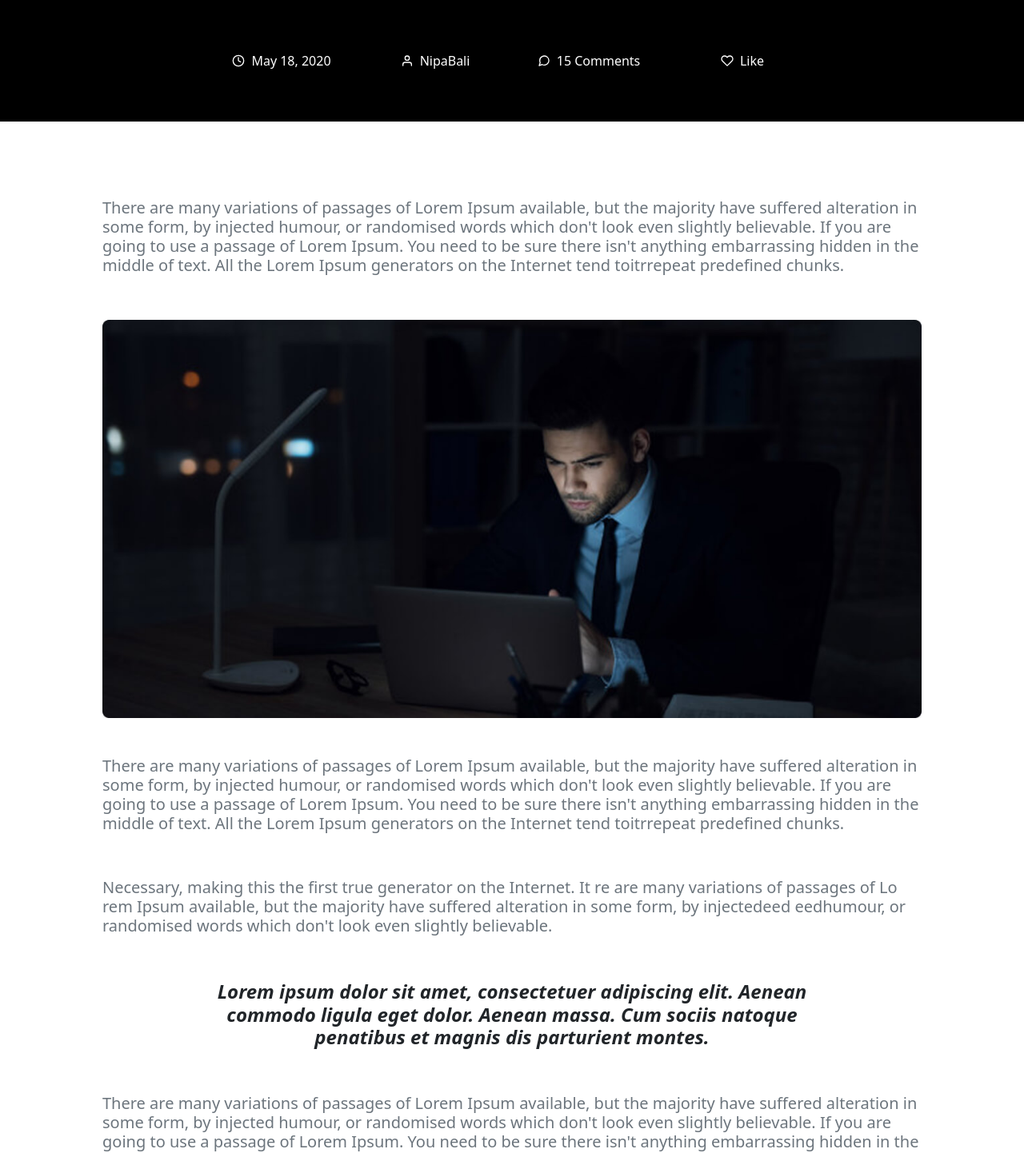
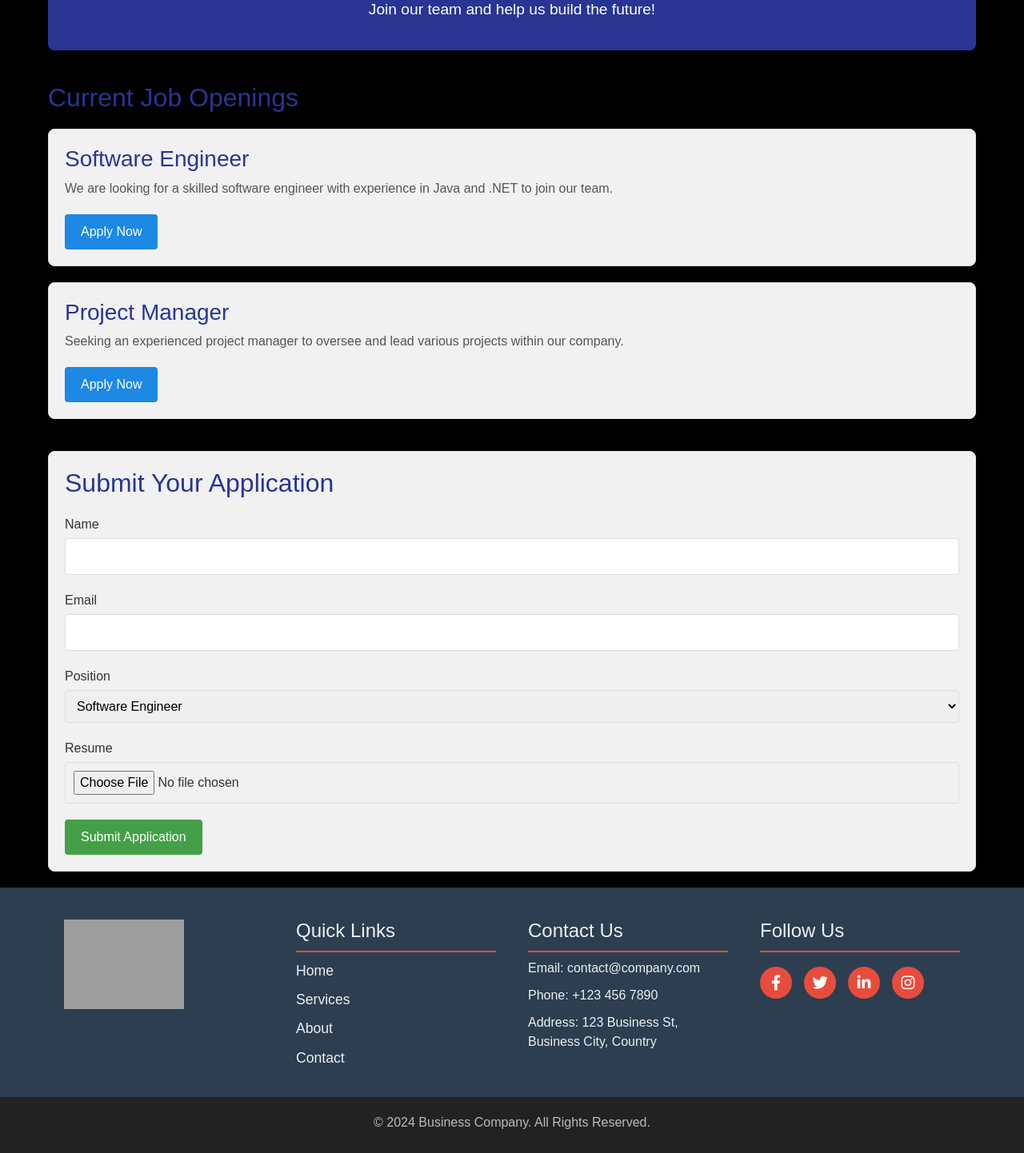
Before and after one commit to mississippii/JavaScriptWeb, a React (Create React App) app: page /career in a window 1280 px wide. Shown: the part 200-1642 px from the top of the page at 80% size. Built offline with nearby package versions, Linux system fonts and the light colour scheme; grey boxes are pictures that could not be loaded.

Commit message:
Necessary structure done

```diff
--- a/src/AppRoutes.js
+++ b/src/AppRoutes.js
@@ -7,7 +7,7 @@ import {
 import Header from './Components/Header/Header';
 import About from './Components/View/About/About';
 import Blog from './Components/View/Blog/Blog';
-import Career from './Components/View/BlogDetails/BlogDetails';
+import Career from './Components/View/Career/Career';
 import Contact from './Components/View/Contact/Contact';
 import Home from './Components/View/Home/Home';
 import Services from './Components/View/Services/Services';
@@ -24,7 +24,6 @@ const AppRoutes = () => {
                 <Route path='/services' element={<Services />} />
                 <Route path='/blog' element={<Blog />} />
                 <Route path='/career' element={<Career />} />
-                {/* <Route path='/footer1' element={<Footer1 />} /> */}
             </Routes>
             <Footer />
         </BrowserRouter>
--- /dev/null
+++ b/src/CSS/Career.css
@@ -0,0 +1,134 @@
+.career-page {
+    font-family: 'Arial', sans-serif;
+    padding: 20px;
+    max-width: 1200px;
+    margin: 0 auto;
+    color: #333;
+}
+
+.career-header {
+    text-align: center;
+    margin-bottom: 40px;
+    background-color: #283593;
+    color: #fff;
+    padding: 20px;
+    border-radius: 8px;
+}
+
+.career-header h1 {
+    font-size: 2.5em;
+    margin: 0;
+}
+
+.career-header p {
+    font-size: 1.2em;
+    margin-top: 10px;
+}
+
+.job-openings {
+    margin-bottom: 40px;
+}
+
+.job-openings h2 {
+    font-size: 2em;
+    margin-bottom: 20px;
+    color: #283593;
+}
+
+.job {
+    background-color: #f1f1f1;
+    padding: 20px;
+    border: 1px solid #ddd;
+    margin-bottom: 20px;
+    border-radius: 8px;
+    transition: transform 0.2s;
+}
+
+.job:hover {
+    transform: scale(1.02);
+}
+
+.job h3 {
+    margin-top: 0;
+    color: #283593;
+}
+
+.job p {
+    margin-bottom: 20px;
+    color: #555;
+}
+
+.apply-button {
+    background-color: #1e88e5;
+    color: #fff;
+    border: none;
+    padding: 10px 20px;
+    cursor: pointer;
+    border-radius: 4px;
+    transition: background-color 0.3s;
+}
+
+.apply-button:hover {
+    background-color: #1565c0;
+}
+
+.application-form {
+    background-color: #f1f1f1;
+    padding: 20px;
+    border: 1px solid #ddd;
+    border-radius: 8px;
+}
+
+.application-form h2 {
+    font-size: 2em;
+    margin-bottom: 20px;
+    color: #283593;
+}
+
+.form-group {
+    margin-bottom: 20px;
+}
+
+.form-group label {
+    display: block;
+    margin-bottom: 5px;
+    color: #333;
+}
+
+.form-group input,
+.form-group select {
+    width: 100%;
+    padding: 10px;
+    border: 1px solid #ddd;
+    border-radius: 4px;
+    box-sizing: border-box;
+}
+
+.submit-button {
+    background-color: #43a047;
+    color: #fff;
+    border: none;
+    padding: 10px 20px;
+    cursor: pointer;
+    border-radius: 4px;
+    transition: background-color 0.3s;
+}
+
+.submit-button:hover {
+    background-color: #2e7d32;
+}
+
+@media (max-width: 768px) {
+    .career-header h1 {
+        font-size: 2em;
+    }
+
+    .career-header p {
+        font-size: 1em;
+    }
+
+    .job-openings h2,
+    .application-form h2 {
+        font-size: 1.5em;
+    }
+}
--- /dev/null
+++ b/src/CSS/Footer.css
@@ -0,0 +1,93 @@
+@import url('https://cdnjs.cloudflare.com/ajax/libs/font-awesome/5.15.3/css/all.min.css');
+
+.footer {
+    background-color: #2c3e50;
+    color: #ecf0f1;
+    padding: 40px 0;
+    font-family: 'Arial', sans-serif;
+}
+
+.footer-container {
+    display: flex;
+    flex-wrap: wrap;
+    justify-content: space-around;
+    max-width: 1200px;
+    margin: 0 auto;
+    padding: 0 20px;
+}
+
+.footer-logo img {
+    width: 150px;
+    margin-bottom: 20px;
+}
+
+.footer-container > div {
+    flex: 1;
+    margin: 0 20px;
+    min-width: 200px;
+}
+
+.footer-container h3 {
+    margin-top: 0;
+    font-size: 1.5em;
+    border-bottom: 2px solid #e74c3c;
+    padding-bottom: 10px;
+}
+
+.footer-links ul,
+.footer-social ul {
+    list-style-type: none;
+    padding: 0;
+}
+
+.footer-links ul li,
+.footer-social ul li {
+    margin: 10px 0;
+}
+
+.footer-links ul li a,
+.footer-social ul li a {
+    color: #ecf0f1;
+    text-decoration: none;
+    font-size: 1.1em;
+}
+
+.footer-links ul li a:hover,
+.footer-social ul li a:hover {
+    color: #e74c3c;
+    text-decoration: underline;
+}
+
+.footer-contact p {
+    margin-bottom: 10px;
+}
+
+.footer-social ul {
+    display: flex;
+    gap: 15px;
+}
+
+.footer-social ul li a {
+    display: flex;
+    align-items: center;
+    justify-content: center;
+    width: 40px;
+    height: 40px;
+    background-color: #e74c3c;
+    border-radius: 50%;
+    color: #fff;
+    font-size: 1.2em;
+    transition: background-color 0.3s;
+}
+
+.footer-social ul li a:hover {
+    background-color: #c0392b;
+}
+
+.footer-bottom {
+    background-color: #222;
+    color: #bbb;
+    text-align: center;
+    padding: 20px 0;
+    margin-top: 20px;
+}
--- a/src/CSS/fotter.css
+++ /dev/null
@@ -1,99 +0,0 @@
-.section_padding{
-    padding: 4rem 4rem;
-}
-.footer{
-    background-color:#2d2d32
-}
-.sb_footer{
-    display:flex;
-    flex-direction: column;
-}
-.sb_footer_link{
-    display: flex;
-    justify-content: space-between;
-    align-items: flex-start;
-    flex-direction: row;
-    flex-wrap: wrap;
-    width: 100%;
-    text-align: left;
-    margin-bottom: 2rem;
-}
-.sb_footer_links_div{
-    width: 150px;
-    margin: 1rem;
-    display: flex;
-    justify-content: flex-start;
-    flex-direction: column;
-    color: white ;
-}
-.social_media{
-    display: flex;
-    justify-content: space-between;
-    align-items: flex-start;
-    flex-direction: row;
-    flex-wrap: wrap;
-    width: 100%;
-    text-align: left;
-    margin-bottom: 2rem;
-}
-.social_media img {
-    width: 80%;
-}
-.sb_footer_links_div h4{
-    font-size: 14px;
-    line-height: 17px;
-    margin-bottom: 0.9rem;
-}
-.sb_footer_links_div p{
-    font-size: 12px;
-    line-height: 15px;
-    margin: 0.5rem 0;
-    cursor: pointer;
-}
-.sb_footer_below{
-    display: flex;
-    justify-content: space-between;
-    flex-direction: row;
-    margin-top: 0.2rem;
-}
-.sb_footer_below_links{
-    display: flex;
-    flex-direction: row;
-}
-.sb_footer_below_links a{
-    font-size: 13px;
-    line-height: 15px;
-    margin-left: 2rem;
-    color: white !important;
-    font-weight: 6000;
-}
-@media screen and (max-width: 550px) {
-    .sb_footer_heading h1 {
-        font-size: 34px;
-        line-height: 42px;
-    }
-    .sb_footer_links_div{
-        margin: 1rem 0;
-    }
-    .sb_footer_btn p{
-        font-size: 14px;
-        line-height: 20px;
-    }
-    .sb_footer_below{
-        flex-direction: column;
-        justify-content: left;
-    }
-    .sb_footer_below_links {
-        flex-direction: column;
-    }
-    .sb_footer_below_links a{
-        margin-left: 0rem;
-        margin-top: 1rem;
-    }
-}
-@media screen and (max-width:400px) {
-    .sb_footer_heading h1{
-        font-size: 27px;
-        line-height: 38px;
-    }
-}
--- a/src/CSS/header.css
+++ b/src/CSS/header.css
@@ -19,3 +19,7 @@
     color: red !important;
     font-weight: bold;
 }
+.active-link {
+    font-weight: bold;
+    color: #ffcc00; /* Example color for the active link */
+}
--- a/src/Components/Footer/Footer.js
+++ b/src/Components/Footer/Footer.js
@@ -1,59 +1,43 @@
+import React from 'react';
+import '../../CSS/Footer.css';
 
-
-import React from 'react'
-import { Link } from 'react-router-dom'
-import fb from '../../Assets/Images/facebook.svg';
-import twitter from '../../Assets/Images/twitter.png';
-import linkedin from '../../Assets/Images/linkedin.svg';
-import '../../CSS/fotter.css'
-function Footer() {
-  return (
-    <div className='footer'>
-        <div className='sb_footer_section_padding'>
-            <div className='sb_footer_links'>
-                <div className='sb_footer_links_div'>
-                    <Link to={'/home'} >Employer</Link>
-                    <Link to={'/home'} >Health Plan</Link>
-                    <Link to={'/home'} >Individual</Link>
+const Footer = () => {
+    return (
+        <footer className="footer">
+            <div className="footer-container">
+                <div className="footer-logo">
+                    <img src="/path-to-your-logo.png" alt="Company Logo" />
                 </div>
-                <div className='sb_footer_links_div'>
-                    <Link to={'/home'} >Resources</Link>
-                    <Link to={'/home'} >Testimonials</Link>
-                    <Link to={'/home'} >Stv</Link>
+                <div className="footer-links">
+                    <h3>Quick Links</h3>
+                    <ul>
+                        <li><a href="/">Home</a></li>
+                        <li><a href="/services">Services</a></li>
+                        <li><a href="/about">About</a></li>
+                        <li><a href="/contact">Contact</a></li>
+                    </ul>
                 </div>
-                <div className='sb_footer_links_div'>
-                    <Link to={'/about'} >About</Link>
-                    <Link to={'/contact'} > Contact</Link>
-                    <Link to={'/career'} >Career</Link>
+                <div className="footer-contact">
+                    <h3>Contact Us</h3>
+                    <p>Email: contact@company.com</p>
+                    <p>Phone: +123 456 7890</p>
+                    <p>Address: 123 Business St, Business City, Country</p>
                 </div>
-                <div className='sb_footer_links_div'>
-                    <h4>Comming soon on</h4>
-                    <div className='social_media'>
-                        <p><img src ={fb} alt=""/></p>
-                        <p> <img src={twitter} alt=""/></p>
-                        {/* <p> <img src={linkedin} alt=""/></p> */}
-                    </div>
+                <div className="footer-social">
+                    <h3>Follow Us</h3>
+                    <ul>
+                        <li><a href="https://facebook.com" target="_blank" rel="noopener noreferrer"><i className="fab fa-facebook-f"></i></a></li>
+                        <li><a href="https://twitter.com" target="_blank" rel="noopener noreferrer"><i className="fab fa-twitter"></i></a></li>
+                        <li><a href="https://linkedin.com" target="_blank" rel="noopener noreferrer"><i className="fab fa-linkedin-in"></i></a></li>
+                        <li><a href="https://instagram.com" target="_blank" rel="noopener noreferrer"><i className="fab fa-instagram"></i></a></li>
+                    </ul>
                 </div>
             </div>
-            <div className='sb_footer_below'>
-                <div className='sb_footer_copyright'>
-                    <p>
-                        @{new Date().getFullYear()} CodeInn. All right reserved.
-                    </p>
-
-                </div>
-                <div className='sb_footer_below_links'>
-                    <Link to={'/home'} >Privacy Policy</Link>
-                    <Link to={'/home'} >Terms & Conditions</Link>
-                    <Link to={'/home'} >Cookie Policy</Link>
-                    <Link to={'/home'} >FAQs</Link>
-                </div>
-
+            <div className="footer-bottom">
+                <p>&copy; 2024 Business Company. All Rights Reserved.</p>
             </div>
-
-        </div>
-    </div>
-  )
+        </footer>
+    );
 }
 
-export default Footer
+export default Footer;
--- a/src/Components/Header/Header.js
+++ b/src/Components/Header/Header.js
@@ -23,7 +23,7 @@ const Header = () => {
             <Nav.Link as={Link} className="text-white hover2" to='/services'>Service</Nav.Link>
             <Nav.Link as={Link} className="text-white hover3" to='/about'>About</Nav.Link>
             <Nav.Link as={Link} className="text-white hover4" to='/blog'>Blog</Nav.Link>
-            <Nav.Link as={Link} className="text-white hover5" to='/blogDetails'>Careers</Nav.Link>
+            <Nav.Link as={Link} className="text-white hover5" to='/career'>Careers</Nav.Link>
           </Nav>
           <Nav className="ms-auto">
           <Nav.Link as={Link} to='/contact'>
--- a/src/Components/View/BlogDetails/BlogDetails.js
+++ b/src/Components/View/BlogDetails/BlogDetails.js
@@ -4,7 +4,7 @@ import * as Icon from "react-feather";
 import bgImage from "../../../Assets/Images/blogs1.jpg";
 import blogsingle from "../../../Assets/Images/blogsingle.png";
 
-const Career = () => {
+const Blogdetails = () => {
   return (
     <div className="pb-5 bg-white">
       <div className=" pb-5 bg-white">
@@ -237,4 +237,4 @@ const Career = () => {
   );
 };
 
-export default Career;
+export default Blogdetails;
--- /dev/null
+++ b/src/Components/View/Career/Career.js
@@ -0,0 +1,55 @@
+import React from 'react';
+import '../../../CSS/Career.css';
+
+const Career = () => {
+    return (
+        <div className="career-page">
+            <header className="career-header">
+                <h1>Careers at Business Company</h1>
+                <p>Join our team and help us build the future!</p>
+            </header>
+            <section className="job-openings">
+                <h2>Current Job Openings</h2>
+                <div className="job">
+                    <h3>Software Engineer</h3>
+                    <p>We are looking for a skilled software engineer with experience in Java and .NET to join our team.</p>
+                    <button className="apply-button">Apply Now</button>
+                </div>
+                <div className="job">
+                    <h3>Project Manager</h3>
+                    <p>Seeking an experienced project manager to oversee and lead various projects within our company.</p>
+                    <button className="apply-button">Apply Now</button>
+                </div>
+                {/* Add more job openings as needed */}
+            </section>
+            <section className="application-form">
+                <h2>Submit Your Application</h2>
+                <form>
+                    <div className="form-group">
+                        <label htmlFor="name">Name</label>
+                        <input type="text" id="name" name="name" required />
+                    </div>
+                    <div className="form-group">
+                        <label htmlFor="email">Email</label>
+                        <input type="email" id="email" name="email" required />
+                    </div>
+                    <div className="form-group">
+                        <label htmlFor="position">Position</label>
+                        <select id="position" name="position" required>
+                            <option value="Software Engineer">Software Engineer</option>
+                            <option value="Project Manager">Project Manager</option>
+                            {/* Add more positions as needed */}
+                        </select>
+                    </div>
+                    <div className="form-group">
+                        <label htmlFor="resume">Resume</label>
+                        <input type="file" id="resume" name="resume" required />
+                    </div>
+                    <button type="submit" className="submit-button">Submit Application</button>
+                </form>
+            </section>
+        </div>
+    );
+}
+
+export default Career;
```
Also changed, not shown: 26 other files (tests, documents, lock files or other folders).
